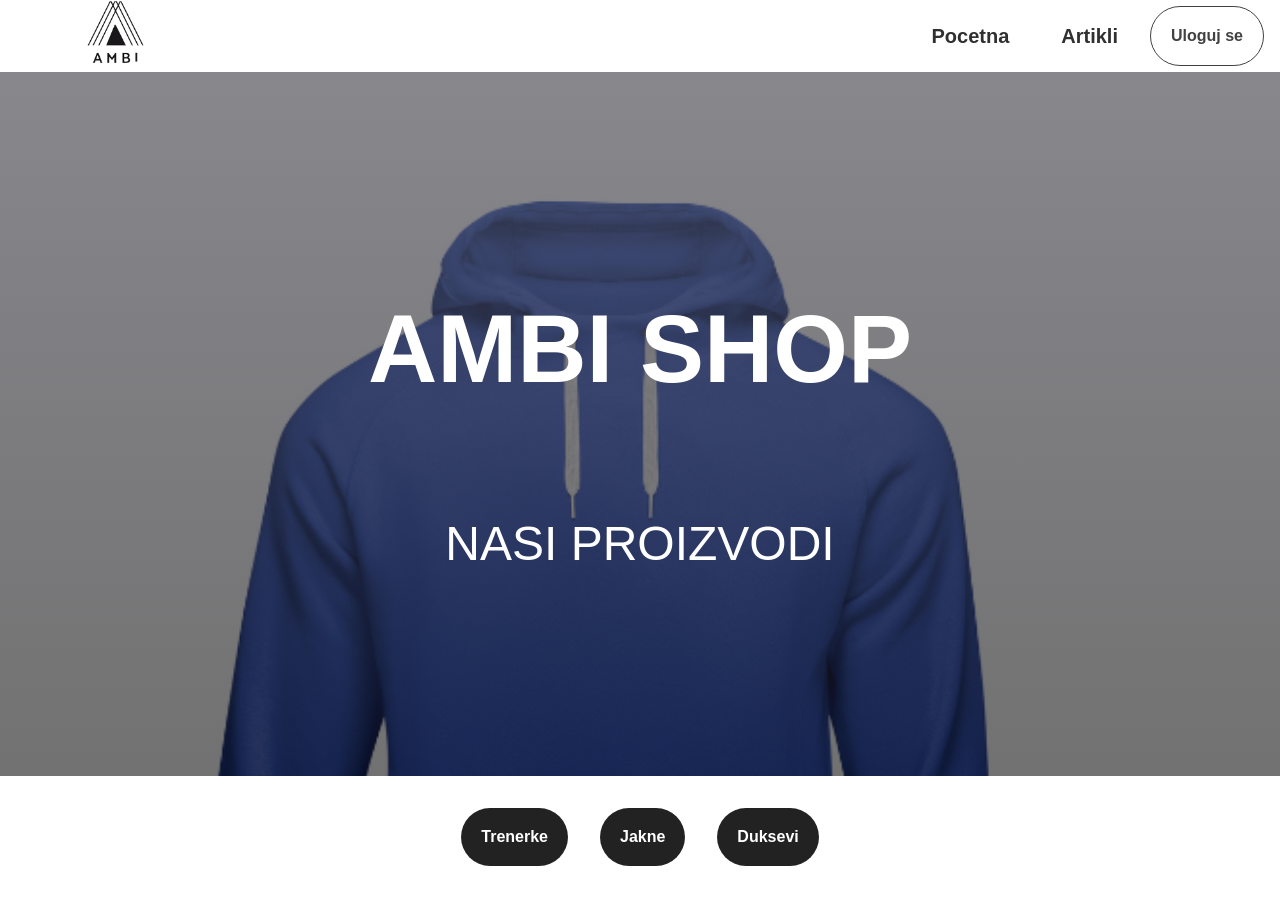
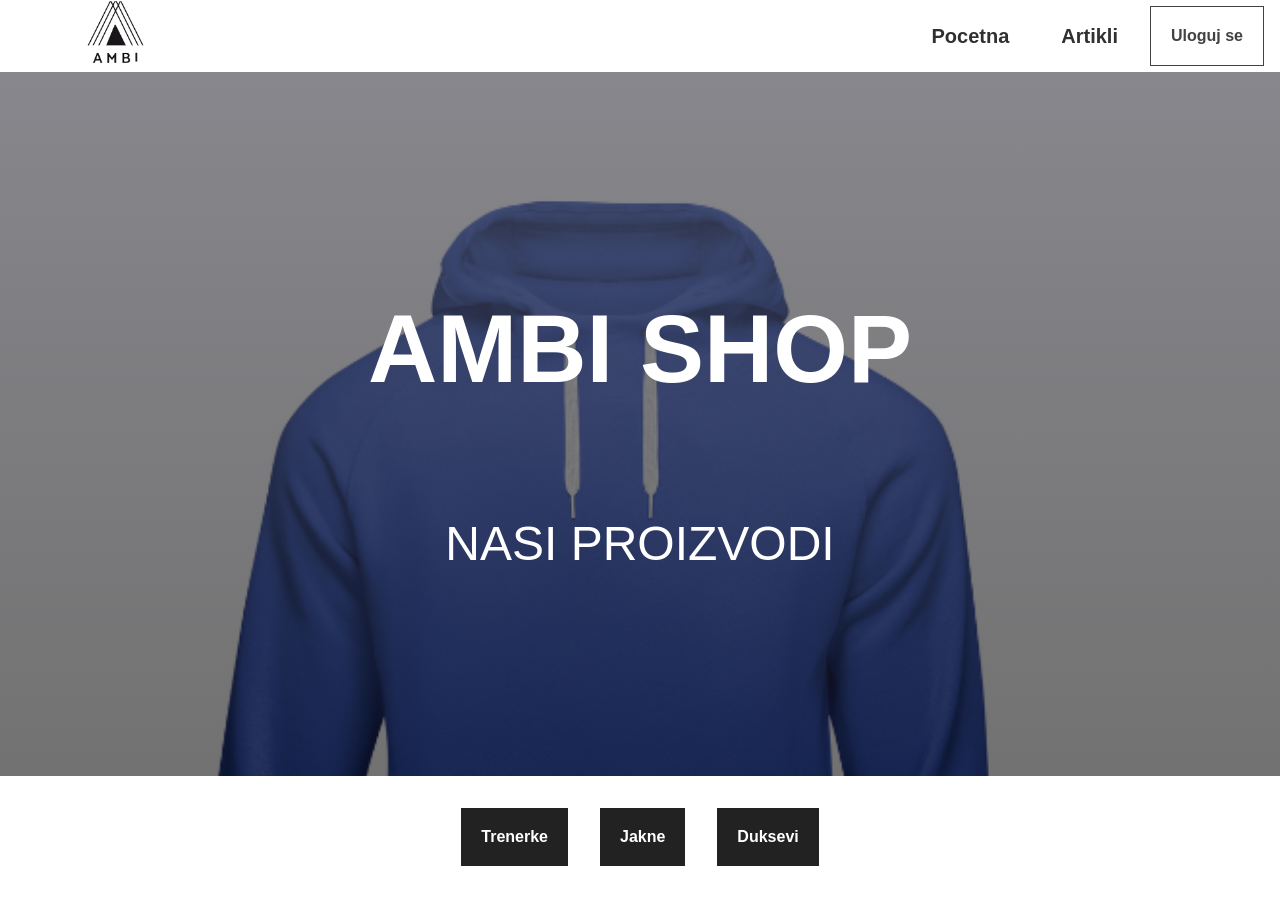
Before and after one commit to Dzenoo/React-Ecommerce, a React (Create React App) app in the folder frontend/: page /products in a window 1280 px wide. Shown: the top 904 px of the page. Built offline with nearby package versions, Linux system fonts and the light colour scheme; no server answers.

Commit message:
Update Button.css

```diff
--- a/frontend/src/shared/components/Form/Button.css
+++ b/frontend/src/shared/components/Form/Button.css
@@ -9,7 +9,6 @@
   font-size: 16px;
   transition: 0.3s;
   font-weight: bold;
-  border-radius: 34px;
 }
 
 .button:hover {
```
